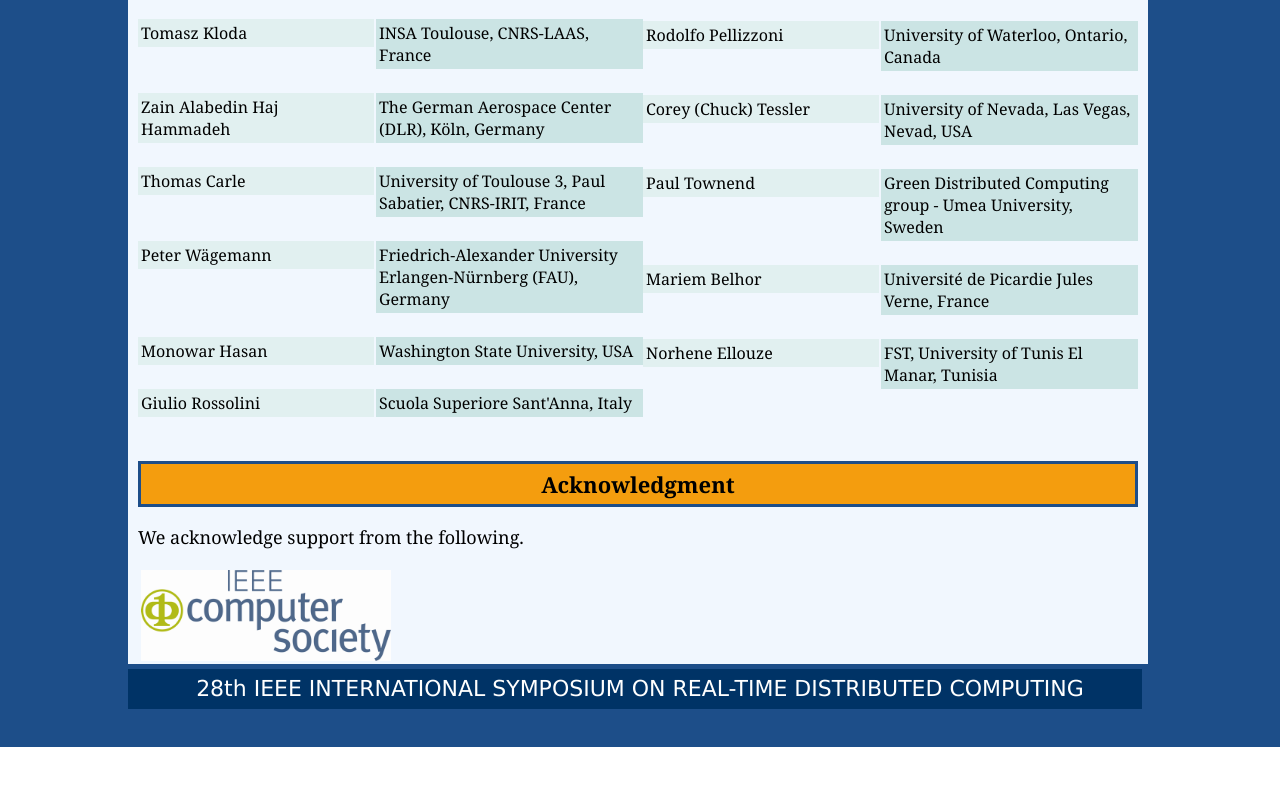
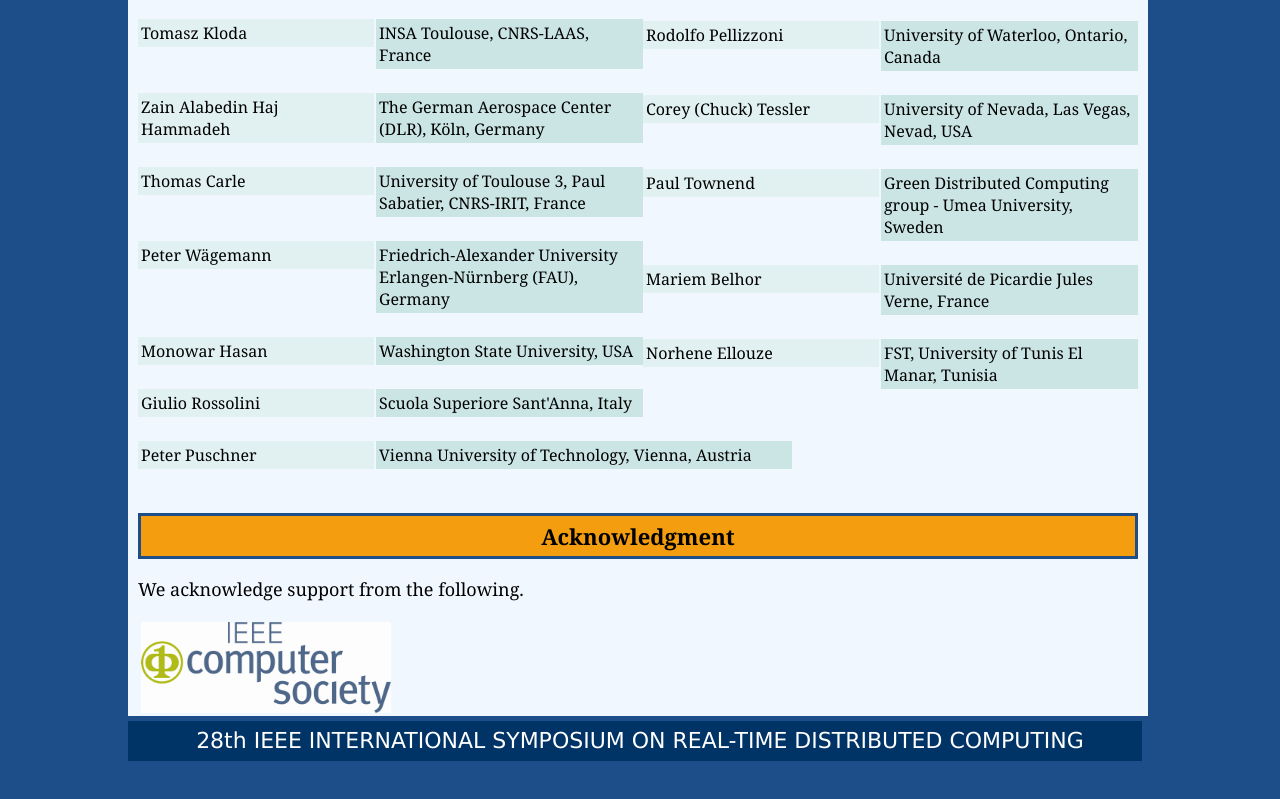
Before and after one commit to isorc/2025, a plain HTML site: page html/pc.html in a window 1280 px wide. Shown: the part 3195-3994 px from the top of the page. Before the commit the page ends 3942 px from the top, so only its background shows below. Drawn offline with Linux system fonts and the light colour scheme; a script that the page names is missing.

Commit message:
update pc

```diff
--- a/html/pc.html
+++ b/html/pc.html
@@ -700,6 +700,11 @@
         <div id="commAffil">  Scuola Superiore Sant'Anna, Italy           </div>
       </div>
       <br />
+      <div>
+        <div id="commMember">  Peter Puschner        </div>
+        <div id="commAffil">  Vienna University of Technology, Vienna, Austria </div>
+      </div>
+      <br />
           <div>
           </div>
           <div class="highlightBox"
```
